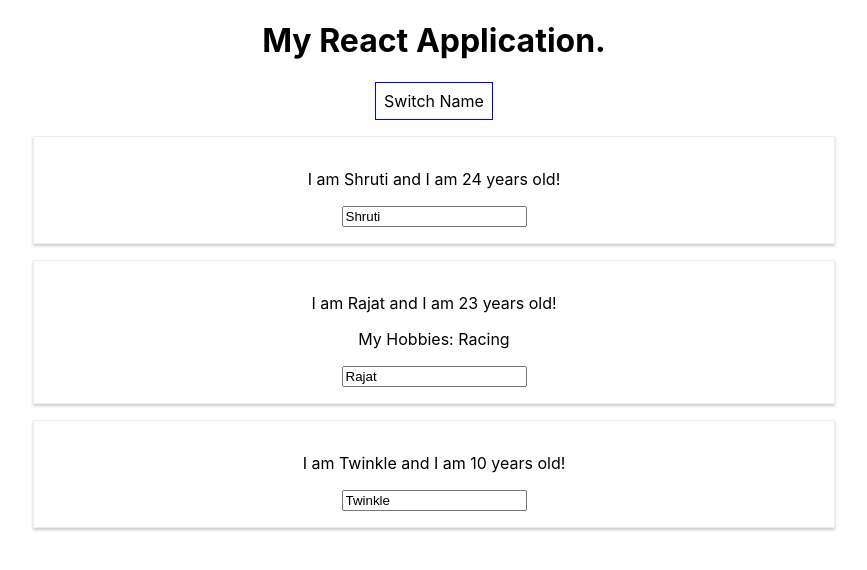
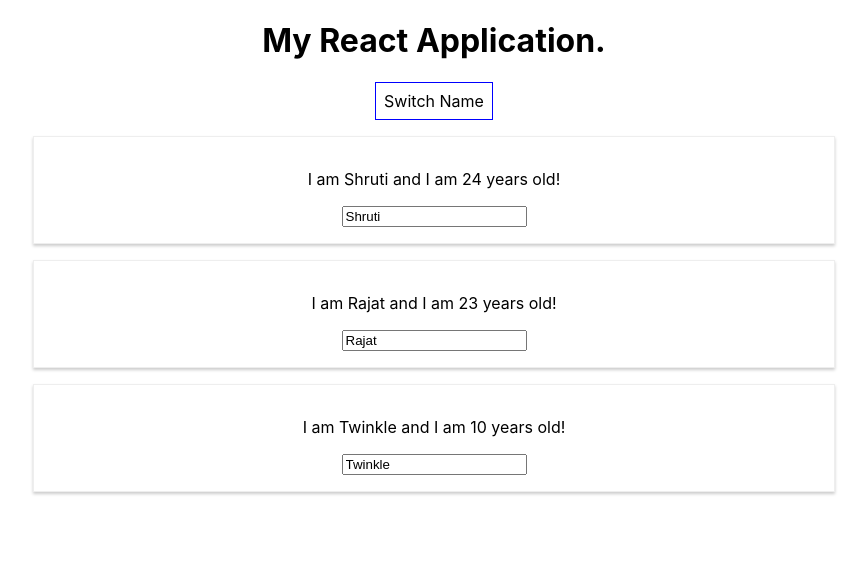
Before and after one commit to Sanaya-work12/creatReactApp-MyApp, a React (Create React App) app: page / in a window 1280 px wide. Both pictures are taken after a click on the button "Switch Name". Shown: the top 570 px of the page, without its empty margins (206-1073 px from the left). Built offline with nearby package versions, Linux system fonts and the light colour scheme.

Commit message:
55 and 56 Outputting Lists

```diff
--- a/src/App.js
+++ b/src/App.js
@@ -100,17 +100,9 @@ class App extends Component {
     if( this.state.showPerson ) {
       person = (
         <div>
-        <Person
-          name={this.state.persons[0].name}
-          age={this.state.persons[0].age} />
-        <Person
-          name={this.state.persons[1].name}
-          age={this.state.persons[1].age}
-          changed={this.nameChangeHandler}>My Hobbies: Racing</Person>
-        <Person
-          click={this.switchNameHandler.bind(this, 'Priya')}
-          name={this.state.persons[2].name}
-          age={this.state.persons[2].age} />
+          { this.state.persons.map(person => {
+            return <Person name={ person.name } age={ person.age } />
+          }) }
       </div>
       );
     }
```
